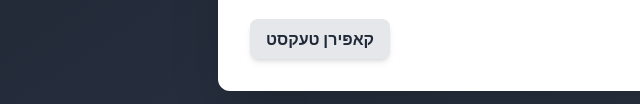
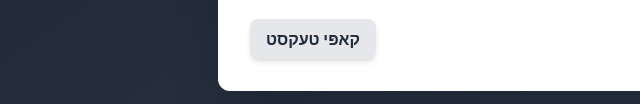
Before and after one commit to halavlur/Yiddish-translate, a plain HTML site: page index.html in a window 1280 px wide. Shown: the part 731-835 px from the top of the page, 86-726 px from the left. Drawn offline with nearby package versions, Linux system fonts and the light colour scheme.

Commit message:
Update index.html
language

```diff
--- a/index.html
+++ b/index.html
@@ -80,7 +80,7 @@
                       placeholder="אייער אידישע איבערזעצונג וועט זיך דאָ באַווייזן..."></textarea>
             <button id="copyButton"
                     class="mt-4 bg-gray-200 hover:bg-gray-300 text-gray-800 font-bold py-2 px-4 rounded-lg shadow-md transition duration-300 ease-in-out transform hover:scale-105 focus:outline-none focus:ring-2 focus:ring-gray-400 focus:ring-opacity-75">
-                קאפּירן טעקסט
+                קאפּי טעקסט
             </button>
             <span id="copyMessage" class="ml-3 text-green-600 hidden">קאפּירט!</span>
         </div>
```
